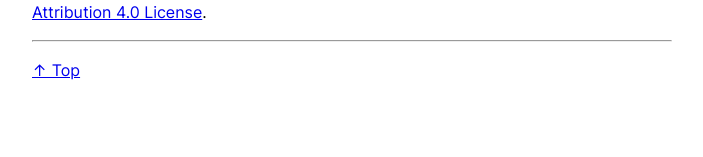
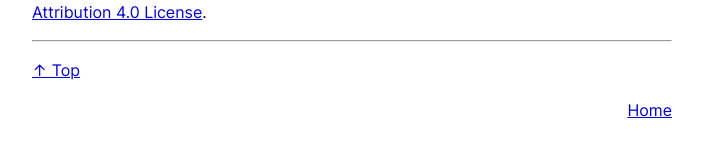
Before and after one commit to ajpwalser/ajpwalser.github.io, a Jekyll site: the page built from _posts/2021-07-09-about.md, in a window 1280 px wide. Shown: the part 331-488 px from the top of the page, without its empty margins (288-991 px from the left). Built offline with Jekyll 4.4.1, drawn with Linux system fonts in a browser that asks for light colours.

Commit message:
Update default.html

```diff
--- a/_layouts/default.html
+++ b/_layouts/default.html
@@ -23,6 +23,7 @@
    <main aria-label="Content" role="main">
       {{ content }}
    </main>
+      <p class="footer"><a href="/">Home</a></p>
    </div>
 {% include new-window-fix.html %}
 </body>
```
